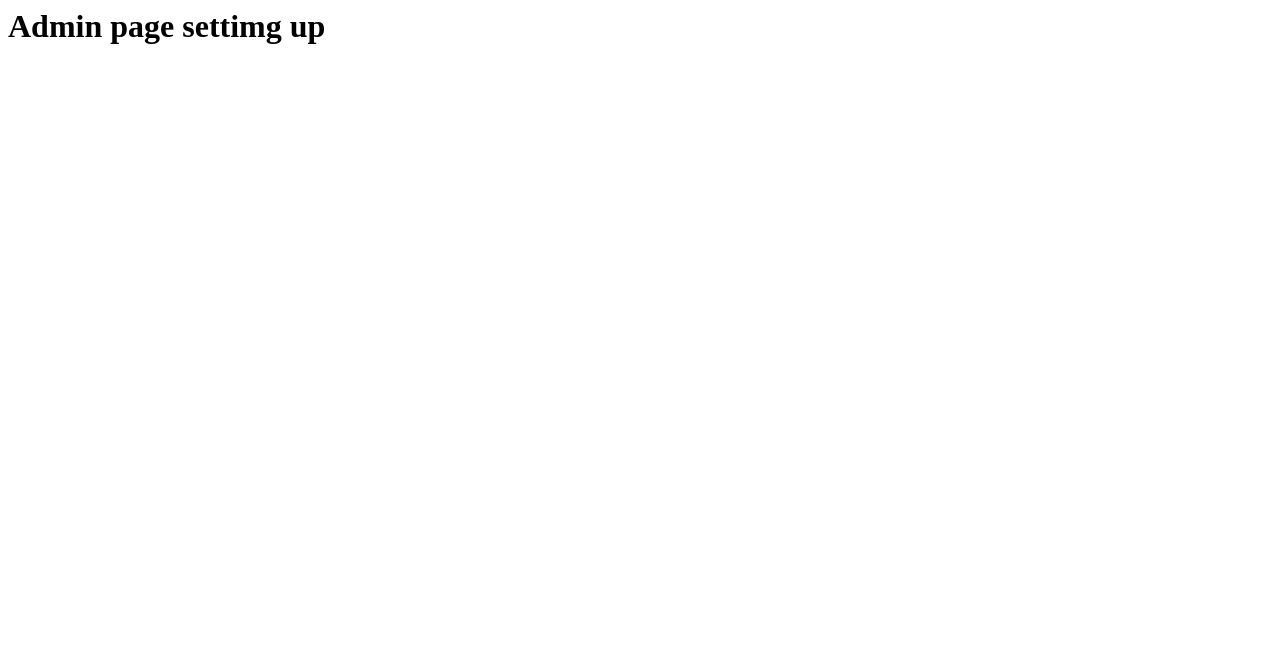
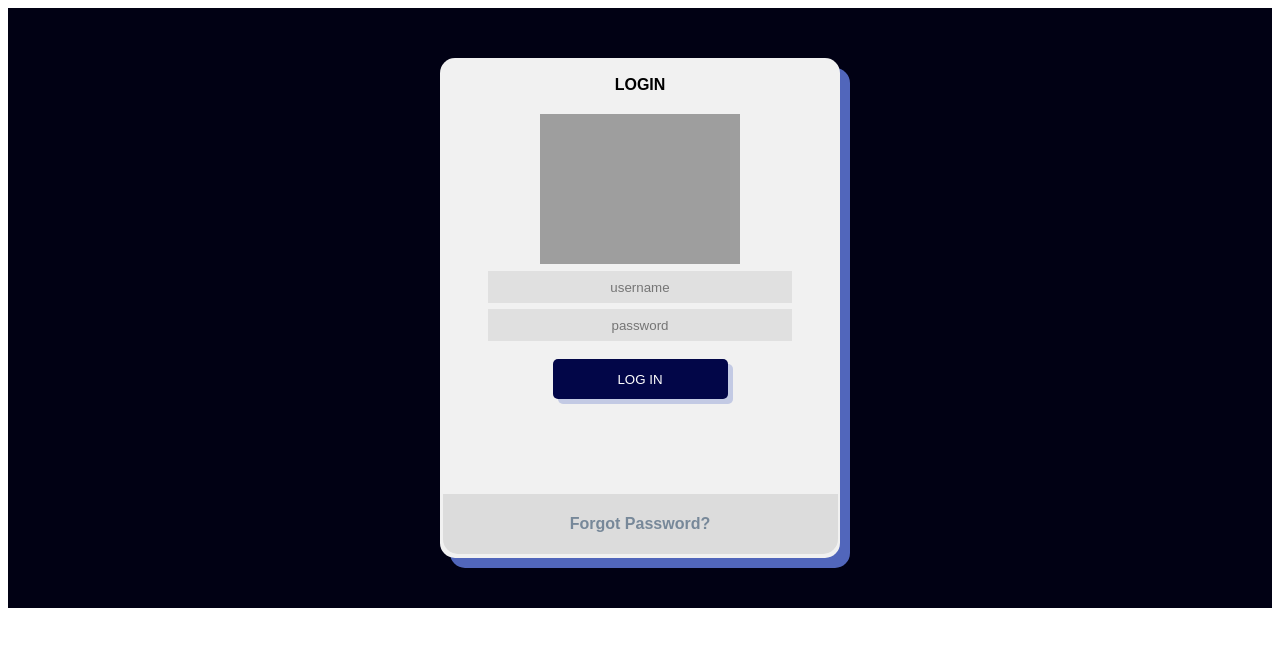
Before and after one commit to BeegumThamanna/Restaurant1, a plain HTML site: page admin.html in a window 1280 px wide. Drawn offline with Linux system fonts and the light colour scheme; grey boxes are pictures that could not be loaded.

Commit message:
Update admin.html

```diff
--- a/admin.html
+++ b/admin.html
@@ -1,3 +1,93 @@
-<h1 class="h1 hero-title">
-     Admin page settimg up
-      </h1>
+<!DOCTYPE html>
+<html>
+<head>
+<style>
+.flex-container {
+  display: flex;
+  justify-content: center;
+  align-items: center;
+  height: 600px;
+  background-color: #010114;
+}
+
+.flex-container>div {
+  background-color: #f1f1f1;
+  color: FFFFFF;
+  width: 400px;
+  height: 500px;
+  border-radius:15px;
+  box-shadow:  10px 10px #718ffcb7 ;
+}
+
+ p{text-align: center ;
+   font-family:  'Poppins', sans-serif ;
+
+    }
+ p {
+  padding: 2px;
+}
+
+ input {
+   text-align : center;
+   margin: 3px;
+   width: 300px;
+   height:30px;
+   background:#E0E0E0;
+   border:none;
+
+   }
+ button{
+   height:40px;
+   width:175px;
+   border:none;
+   border-radius:5px;
+   box-shadow: 5px 5px #c3cae4;
+ }
+
+ a {
+   text-align : center;
+   height:30px;
+   width:200px;
+
+
+ }
+
+
+
+
+
+
+
+</style>
+</head>
+<body>
+
+
+<div class="flex-container">
+  <div>
+  <p><b>  LOGIN<p/><b/>
+  <img src="https://img.pngio.com/doctors-logo-black-and-white-vector-png-download-black-and-doctor-logo-png-840_743.png"  width="200" height="150" >
+
+   <input type="text" placeholder="username"
+   <br>
+   <br>
+
+  <input type="text" placeholder="password"
+  <br>
+  <br>
+   <button style="background-color:#020648; margin:15px; color:white"> LOG IN</button>
+      <div.a>
+          <a href="forgot password" ; style="margin:80px auto;color:#778899 ;text-align:center;text-decoration: none; background-color:#DCDCDC; display:block;border-radius:0px 0px 15px 15px;line-height:60px; width:395px;height:60px; " class="button large hpbottom">              Forgot Password?</a>
+
+
+
+
+
+
+
+
+</div.a>
+</div>
+
+</body>
+</html>
```
